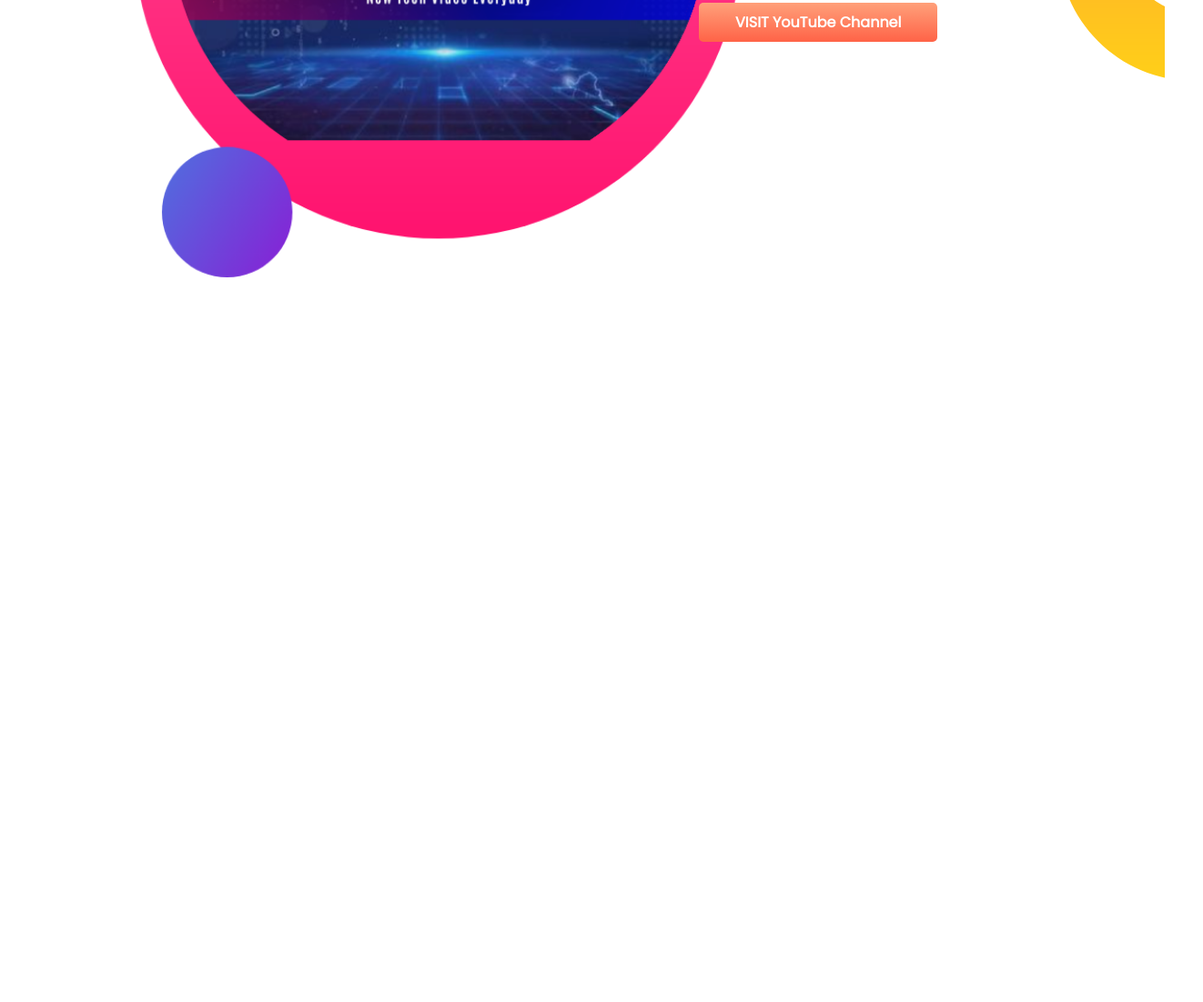
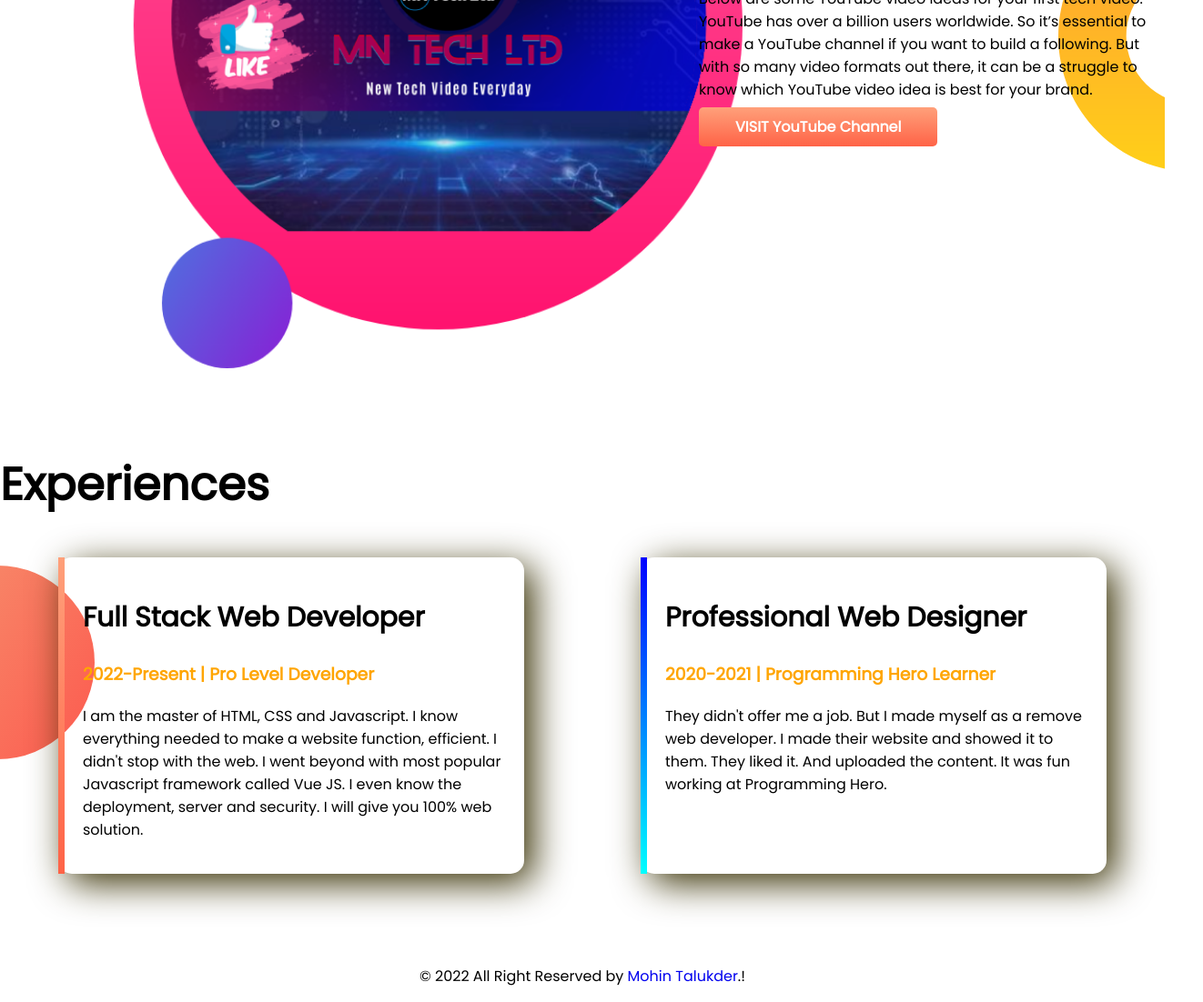
Before and after one commit to MohinTalukder0164/mn-tech-website, a plain HTML site: page index.html in a window 1280 px wide. Shown: the part 1244-2346 px from the top of the page at 91% size, 1322 px wide, since content can reach past the window. Before the commit the page ends 1567 px from the top, so only its background shows below. Drawn offline with Linux system fonts and the light colour scheme.

Commit message:
last all added

```diff
--- a/index.html
+++ b/index.html
@@ -14,7 +14,7 @@
 </head>
 
 <body>
-    <section class="top-banner">
+    <section class="top-banner flaxcible-container">
         <div class="half-width">
             <h1>Welcome To</h1>
             <h1><span class="orange-color">MN Tech Ltd</span> Website.!</h1>
@@ -34,13 +34,13 @@
         </div>
     </section>
 
-    <section class="dream-big">
+    <section class="dream-big flaxcible-container">
         <div class="half-width">
             <img class="img-2" src="images/my-bg2.png" alt="">
         </div>
 
         <div class="half-width">
-            <h1>Dream Big</h1>
+            <h1 class="h1-tag">Dream Big</h1>
             <h2>New Tech Video Everyday</h2>
             <p>If you are a tech-savvy person and know about technology more than an average person, then you can create
                 your YouTube channel to share your knowledge with your audience. Below are some YouTube video ideas for
@@ -53,6 +53,33 @@
 
         </div>
     </section>
+
+    <section class="experiences-area">
+        <h1>Experiences</h1>
+        <div class="flaxcible-container">
+            <div id="web-dev" class="experiences-item">
+                <h2>Full Stack Web Developer</h2>
+                <h3 class="orange-color">2022-Present | Pro Level Developer</h3>
+                <p>I am the master of HTML, CSS and Javascript. I know everything needed to make a website function,
+                    efficient. I didn't stop with the web. I went beyond with most popular Javascript framework called
+                    Vue
+                    JS. I even know the deployment, server and security. I will give you 100% web solution.</p>
+            </div>
+            <div id="web-dev-1" class="experiences-item">
+                <h2>Professional Web Designer</h2>
+                <h3 class="orange-color">2020-2021 | Programming Hero Learner</h3>
+                <p>They didn't offer me a job. But I made myself as a remove web developer. I made their website and
+                    showed
+                    it to them. They liked it. And uploaded the content. It was fun working at Programming Hero.</p>
+            </div>
+        </div>
+    </section>
 </body>
+<footer>
+    <p>© 2022 All Right Reserved by <a id="insta-link" target="_blank"
+            href="https://www.linkedin.com/in/mohintalukder6452/">Mohin
+            Talukder</a>.!
+    </p>
+</footer>
 
 </html>
--- a/style.css
+++ b/style.css
@@ -8,18 +8,30 @@ h1 {
     font-size: 50px;
 }
 
+h2 {
+    font-size: 30px;
+}
+
+.h1-tag {
+    color: crimson;
+}
+
 .orange-color {
     color: orange;
 }
 
+.flaxcible-container {
+    display: flex;
+    margin-bottom: 100px;
+}
+
 .top-banner {
-    display: flex;
     background-image: url(images/top-banner.png);
     background-repeat: no-repeat;
+
 }
 
 .dream-big {
-    display: flex;
     background-image: url(/images/dream-bg.png);
     background-repeat: no-repeat;
     background-position: right;
@@ -31,7 +43,7 @@ h1 {
 }
 
 .img-1 {
-    height: 70%;
+    height: 80%;
     margin: 10px;
 }
 
@@ -47,5 +59,39 @@ h1 {
     border-radius: 5px;
     color: white;
     font-weight: 700;
+}
 
+.experiences-area {
+    background-image: url(images/exp-bg.png);
+    background-repeat: no-repeat;
+    background-position: left;
 }
+
+.experiences-item {
+    width: 40%;
+    box-shadow: 10px 10px 40px rgb(56, 48, 3);
+    padding: 20px;
+    margin-left: 5%;
+    margin-right: 5%;
+    border-radius: 15px;
+}
+
+#web-dev {
+    border-left: 7px solid;
+    border-image: linear-gradient(180deg, lightsalmon, tomato);
+    border-image-slice: 1;
+}
+
+#web-dev-1 {
+    border-left: 7px solid;
+    border-image: linear-gradient(blue, cyan);
+    border-image-slice: 1;
+}
+
+footer p {
+    text-align: center;
+}
+
+#insta-link {
+    text-decoration: none;
+}
```
